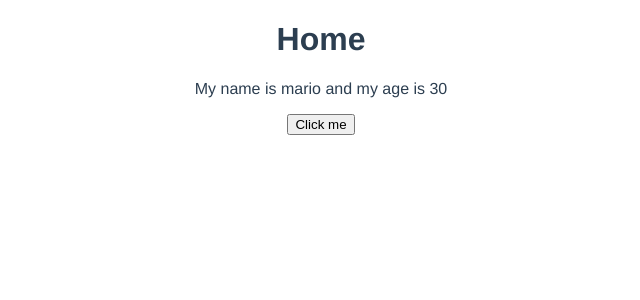
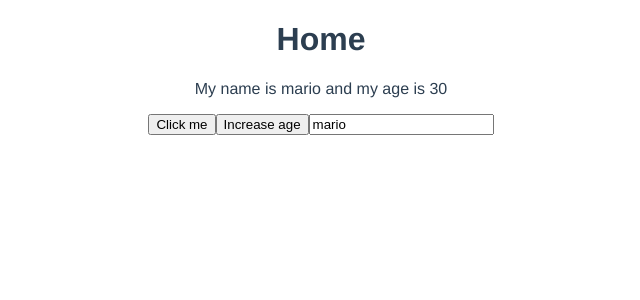
Before and after one commit to alexrem1/Vue3Firebase, a Vue app in the folder Composition_API/dojo-blog/: page / in a window 1280 px wide. Shown: the top 300 px of the page, without its empty margins (319-959 px from the left). Built offline with nearby package versions, Linux system fonts and the light colour scheme.

Commit message:
Using refs for Reactivity

```diff
--- a/Composition_API/dojo-blog/src/views/Home.vue
+++ b/Composition_API/dojo-blog/src/views/Home.vue
@@ -3,6 +3,8 @@
     <h1>Home</h1>
     <p ref="para">My name is {{ name }} and my age is {{ age }}</p>
     <button @click="handleClick">Click me</button>
+    <button @click="age++">Increase age</button>
+    <input type="text" v-model="name" />
   </div>
 </template>
 
@@ -23,22 +25,32 @@ export default {
     // works with "handleClick" as once the button is clicked, we've already returned it at that point
     console.log(para, para.value);
 
-    // below is not reactive values
-    let name = "mario";
-    let age = 30;
+    // below is not reactive values eg values not automatically updating
+    // let name = "mario";
+    // let age = 30;
+
+    // unless using "refs"
+    const name = ref("mario");
+    const age = ref(30);
 
     const handleClick = () => {
       console.log("you clicked me");
       console.log(para, para.value); // shows the ref object and value eg the dom element (p tag) and normal js properties/methods can be used on it
       para.value.classList.add("test");
       para.value.textContent = "hello guys";
+
+      // name = "luigi"; // does not change in the template as "name" and "age" above is not reactive
+      name.value = "luigi"; // now we are updating the values of these refs
+      age.value = "35"; // since refs are reactive, it'll update in the template
     };
 
     return { name, age, handleClick, para };
   },
-  // data() {
-  // reactive value
-  //   age: 40;
-  // },
+  data() {
+    return {
+      // reactive value
+      score: 40,
+    };
+  },
 };
 </script>
```
